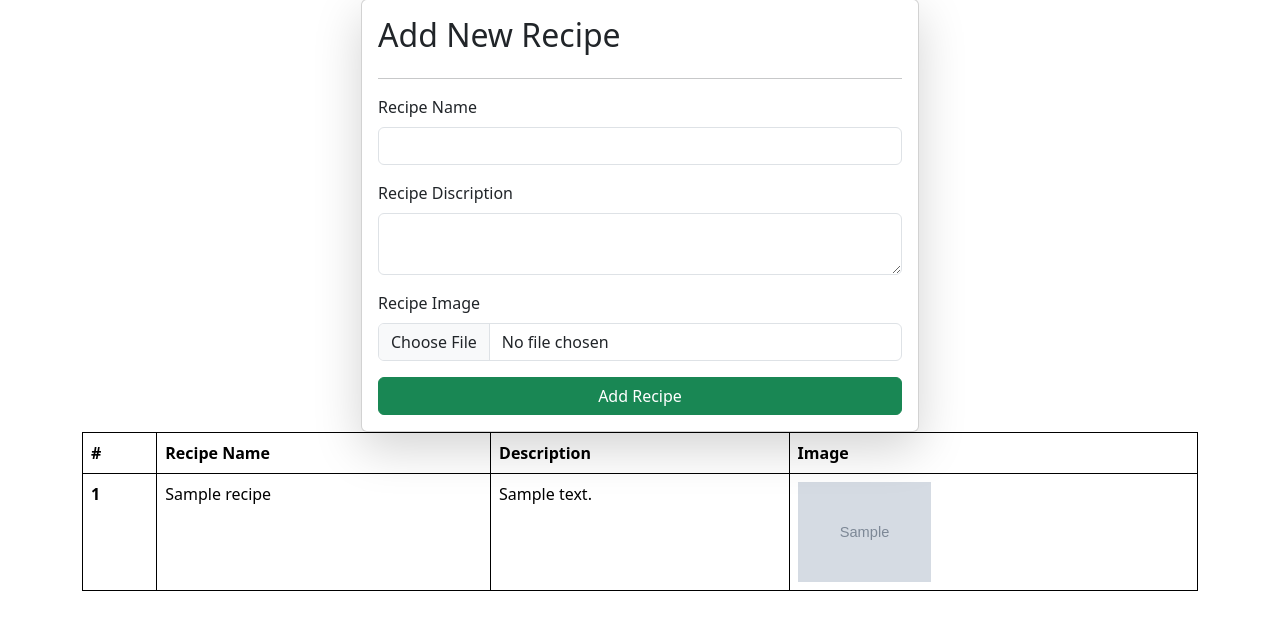
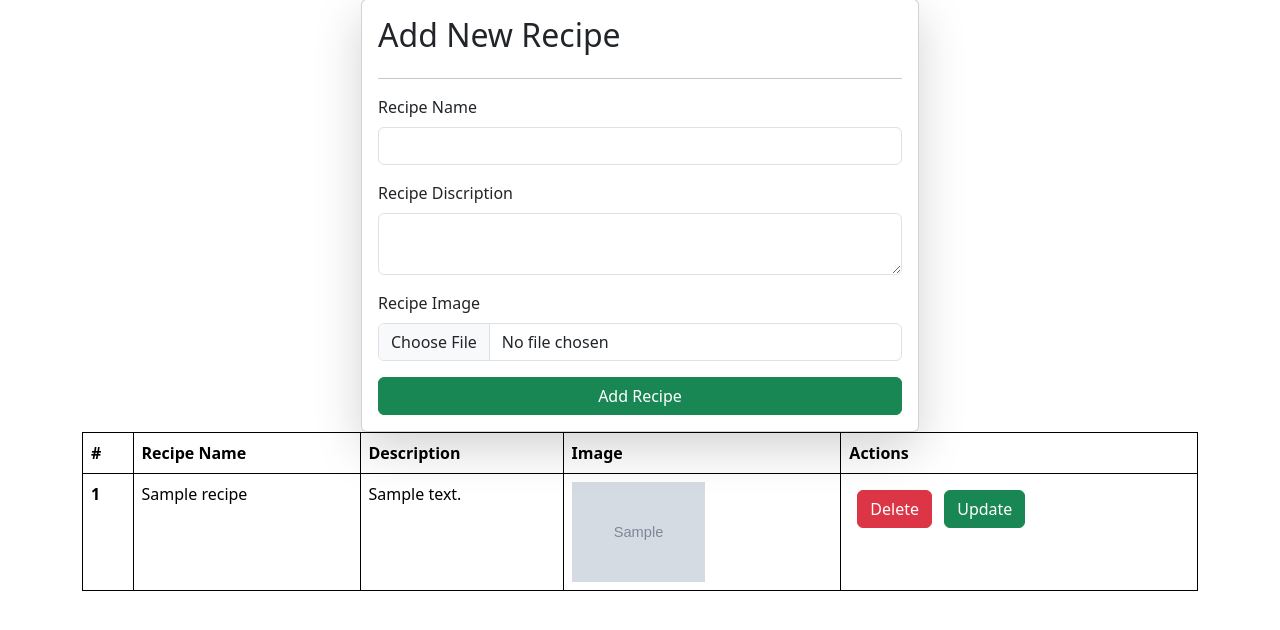
Before and after one commit to Yatharth224/RecipeHub, a Django app: template vege/templates/recipes.html in a window 1280 px wide. Shown: the part 49-679 px from the top of the page. Run offline with Django 5.2, Linux system fonts and the light colour scheme; the template is opened without the code that fills it: values that come from a table or form of the project are taken from there, others are empty; tables that the repository leaves empty hold one stand-in row (values such as "Sample post"); grey boxes marked "Sample" are stand-in pictures; parts of the project's set-up code (start-up, migrations or seed data) failed here and were passed over.

Commit message:
recipe htmlupdate

```diff
--- a/vege/templates/recipes.html
+++ b/vege/templates/recipes.html
@@ -35,6 +35,7 @@
         <th scope="col">Recipe Name</th>
         <th scope="col">Description</th>
         <th scope="col">Image</th>
+        <th scope="col">Actions</th>
       </tr>
     </thead>
     <tbody>
@@ -44,10 +45,15 @@
         <td>{{ recipe.recipe_name }}</td>
         <td>{{ recipe.recipe_description }}</td>
         <td>
+            <img src="{{ recipe.recipe_image.url }}" style="height:100px" /> </td>
+            <td>
+               <a href="/delete_recipe/{{ recipe.id }}/" class="btn btn-danger m-2"> Delete</a>
+               <a href="/update_recipe/{{ recipe.id }}/" class="btn btn-success"> Update</a>
 
-            <img src="{{ recipe.recipe_image.url }}" style="height:100px" />
 
-        </td>
+
+
+            </td>
       </tr>
       {% endfor %}
     </tbody>
```
